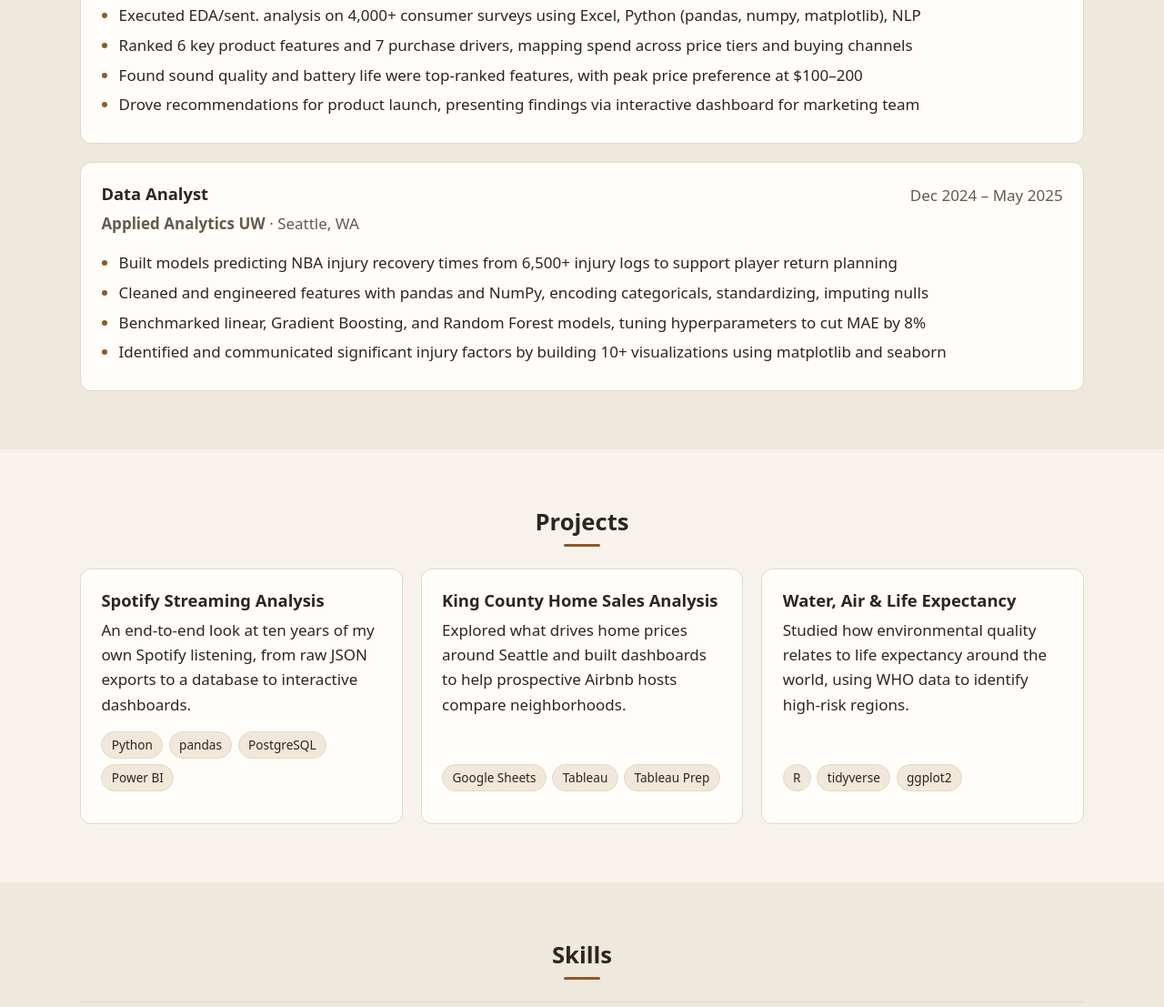
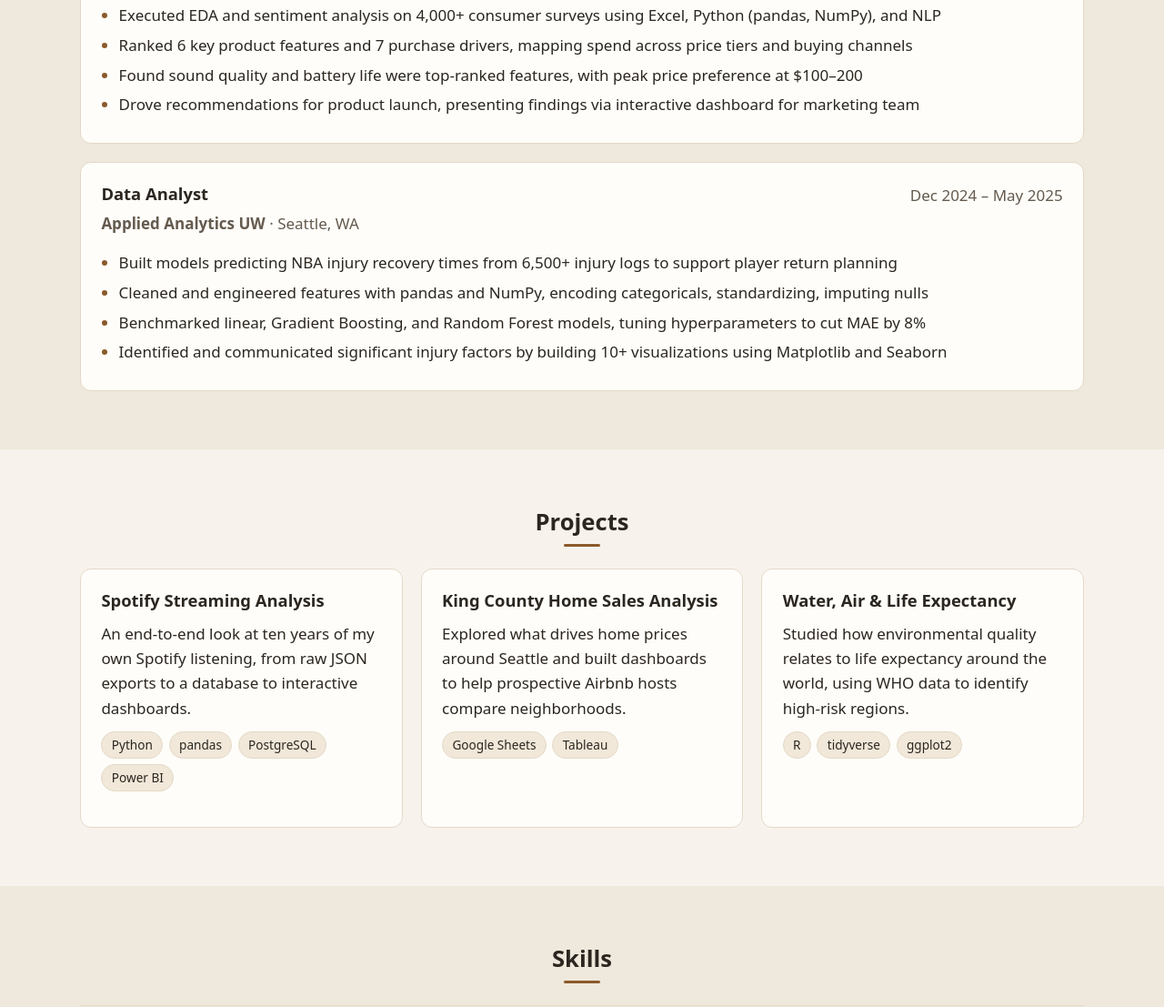
Before and after one commit to calchen11/calchen11.github.io, a plain HTML site: page index.html in a window 1280 px wide. Shown: the part 1362-2469 px from the top of the page at 91% size. Drawn offline with Linux system fonts and the light colour scheme.

Commit message:
Update bullets, fix project cards

```diff
--- a/css/styles.css
+++ b/css/styles.css
@@ -95,10 +95,11 @@ a:hover { color: var(--accent-dark); }
 .bullets li { margin-bottom: .35rem; }
 .bullets li::marker { color: var(--accent); }
 
-.project { display: flex; flex-direction: column; }
-.project .tags { margin-top: auto; }
-.project-links { display: flex; gap: 1rem; margin: .75rem 0 0; font-weight: 600; }
-.project-links:empty { display: none; }
+/* Project cards share rows, so titles, summaries, tags, and links line up across cards */
+.project { display: grid; grid-row: span 4; grid-template-rows: subgrid; row-gap: .75rem; align-content: start; }
+.project h3, .project p { margin: 0; }
+.project .tags { align-content: start; align-items: start; }
+.project-links { display: flex; gap: 1rem; font-weight: 600; }
 
 /* Skills: one row per group */
 .skills { margin: 0; }
--- a/js/content.js
+++ b/js/content.js
@@ -36,7 +36,7 @@ const CONTENT = {
       end: "2025-08",
       bullets: [
         "Uncovered product gaps in market of high-fidelity wireless speakers, assessing themes across Beats and competitors",
-        "Executed EDA/sent. analysis on 4,000+ consumer surveys using Excel, Python (pandas, numpy, matplotlib), NLP",
+        "Executed EDA and sentiment analysis on 4,000+ consumer surveys using Excel, Python (pandas, NumPy), and NLP",
         "Ranked 6 key product features and 7 purchase drivers, mapping spend across price tiers and buying channels",
         "Found sound quality and battery life were top-ranked features, with peak price preference at $100–200",
         "Drove recommendations for product launch, presenting findings via interactive dashboard for marketing team",
@@ -52,7 +52,7 @@ const CONTENT = {
         "Built models predicting NBA injury recovery times from 6,500+ injury logs to support player return planning",
         "Cleaned and engineered features with pandas and NumPy, encoding categoricals, standardizing, imputing nulls",
         "Benchmarked linear, Gradient Boosting, and Random Forest models, tuning hyperparameters to cut MAE by 8%",
-        "Identified and communicated significant injury factors by building 10+ visualizations using matplotlib and seaborn",
+        "Identified and communicated significant injury factors by building 10+ visualizations using Matplotlib and Seaborn",
       ],
     },
   ],
@@ -68,7 +68,7 @@ const CONTENT = {
     {
       name: "King County Home Sales Analysis",
       summary: "Explored what drives home prices around Seattle and built dashboards to help prospective Airbnb hosts compare neighborhoods.",
-      tech: ["Google Sheets", "Tableau", "Tableau Prep"],
+      tech: ["Google Sheets", "Tableau"],
       github: "",
       writeup: "",
     },
--- a/js/main.js
+++ b/js/main.js
@@ -44,10 +44,7 @@ $("projects-content").innerHTML = c.projects
       <h3>${esc(p.name)}</h3>
       <p>${esc(p.summary)}</p>
       ${tags(p.tech)}
-      <p class="project-links">
-        ${p.github ? `<a href="${p.github}" ${newTab}>GitHub →</a>` : ""}
-        ${p.writeup ? `<a href="${p.writeup}" ${newTab}>Write-up →</a>` : ""}
-      </p>
+      <p class="project-links">${p.github ? `<a href="${p.github}" ${newTab}>GitHub →</a>` : ""}${p.writeup ? `<a href="${p.writeup}" ${newTab}>Write-up →</a>` : ""}</p>
     </article>`)
   .join("");
 
```
